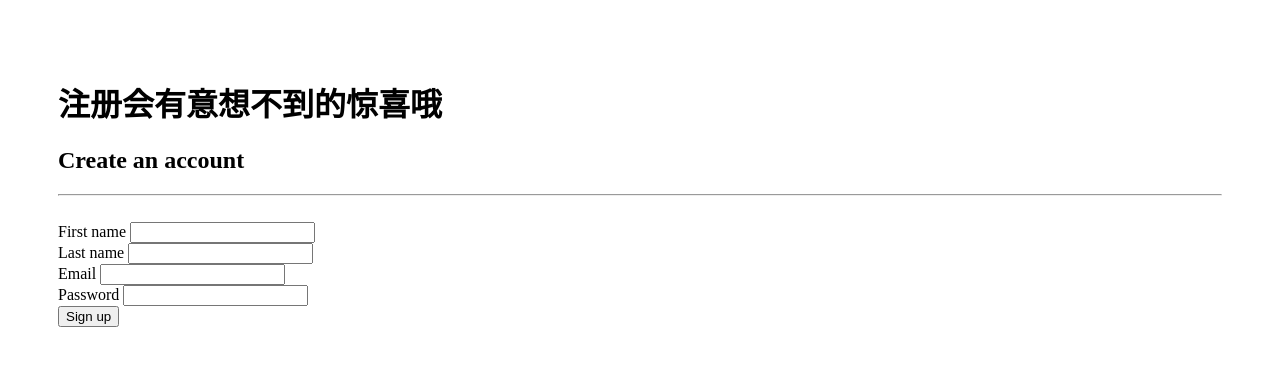
After one commit to xiaoqi-huang/Supernature, a Flask app: page /signup in a window 1280 px wide. The commit adds this page. Shown: the top 376 px of the page. Run offline with Flask 2, Linux system fonts and the light colour scheme.

Commit message:
login signup but doesn't work

```diff
--- /dev/null
+++ b/form.py
@@ -0,0 +1,14 @@
+from flask_wtf import Form
+from wtforms import StringField, PasswordField, SubmitField
+from wtforms.validators import DataRequired, Email, Length
+class SignupForm(Form):
+  first_name = StringField('First name', validators=[DataRequired("Please enter your first name.")])
+  last_name = StringField('Last name', validators=[DataRequired("Please enter your last name.")])
+  email = StringField('Email', validators=[DataRequired("Please enter your email address."), Email("Please enter your email address.")])
+  password = PasswordField('Password', validators=[DataRequired("Please enter a password."), Length(min=6, message="Passwords must be 6 characters or more.")])
+  submit = SubmitField('Sign up')
+
+class LoginForm(Form):
+  email = StringField('Email', validators=[DataRequired("Please enter your email address."), Email("Please enter your email address.")])
+  password = PasswordField('Password', validators=[DataRequired("Please enter a password.")])
+  submit = SubmitField("Sign in")
--- a/run.py
+++ b/run.py
@@ -1,13 +1,76 @@
-from flask import Flask, render_template
+from flask import Flask, render_template, request, session, redirect, url_for
+from models import db, User
+from form import SignupForm, LoginForm
+
 app = Flask(__name__)
 
+app.config['SQLALCHEMY_DATABASE_URI'] = 'postgresql://localhost/superusers'
+db.init_app(app)
+
+app.secret_key = "development-key"
+
 @app.route('/')
-def home():
+def index():
     return render_template('index.html')
 
 @app.route('/<page_name>')
 def static_file(page_name):
     return render_template('{page_name}.html'.format(page_name=page_name))
 
+@app.route('/signup', methods=['GET', 'POST'])
+def signup():
+    if 'email' in session:
+      return redirect(url_for('home'))
+
+    form = SignupForm()
+
+    if request.method == 'POST':
+        if form.validate() == False:
+            return render_template('signup.html', form=form)
+        else:
+            newuser=User(form.first_name.data, form.last_name.data, form.email.data, form.password.data)
+            db.session.add(newuser)
+            db.session.commit()
+
+            session['email'] = newuser.email
+            return redirect(url_for('home'))
+
+    elif request.method == 'GET':
+        return render_template('signup.html', form=form)
+
+@app.route('/login', methods=['GET', 'POST'])
+def login():
+    if 'email' in session:
+        return redirect(url_for('home'))
+    form = LoginForm()
+    if request.method == 'POST':
+        if form.validate() == False:
+            return render_template('login.html', form=form)
+        else:
+            email = form.email.data
+            password = form.password.data
+
+            user = User.query.filter_by(email=email).first()
+            if user is not None and user.check_password(password):
+                session['emial'] = form.email.data
+                return redirect(url_for('home'))
+            else:
+                return redirect(url_for('login'))
+    elif request.method == 'GET':
+      return render_template('login.html', form=form)
+@app.route('/logout')
+def logout():
+    session.pop('email', None)
+    return redirect(url_for('index'))
+
+#do not have home now
+@app.route("/home", methods=["GET", "POST"])
+def home():
+  if 'email' not in session:
+    return redirect(url_for('login'))
+
+  return render_template("home.html")
+
+
 if __name__ == '__main__':
     app.run(host='0.0.0.0', threaded=True, debug=True)
--- a/templates/index.html
+++ b/templates/index.html
@@ -14,6 +14,8 @@
 	<div class="header">
 		<a href="/index"><img src="./../static/images/icon.png" class="icon"></a>
 		<ul>
+			<li><a href="/login">LOGIN</a></li>
+			<li><a href="/signup">REGISTER</a></li>
 			<li><a href="/photo">PHOTO</a></li>
 			<li><a href="/video">VIDEO</a></li>
 			<li><a href="/beat-beans">GAME</a></li>
--- /dev/null
+++ b/templates/signup.html
@@ -0,0 +1,69 @@
+<!DOCTYPE html>
+<html>
+	<body>
+		<main class='container signup-section'style="padding: 50px">
+			<div class="section_content">
+				<h1>注册会有意想不到的惊喜哦</h1>
+				<h2>Create an account</h2>
+				<hr/>
+				<br/>
+            	<div>
+					<form method="POST" action="/signup">
+			          {{ form.hidden_tag() }}
+
+			          <div class="form-group">
+			            {{ form.first_name.label }}
+
+			            {% if form.first_name.errors %}
+			              {% for error in form.first_name.errors %}
+			                <p class="error-message">{{ error }}</p>
+			              {% endfor %}
+			            {% endif %}
+
+			            {{ form.first_name }}
+			          </div>
+
+			          <div class="form-group">
+			            {{ form.last_name.label }}
+
+			            {% if form.last_name.errors %}
+			              {% for error in form.last_name.errors %}
+			                <p class="error-message">{{ error }}</p>
+			              {% endfor %}
+			            {% endif %}
+
+			            {{ form.last_name }}
+			          </div>
+
+			          <div class="form-group">
+			            {{ form.email.label }}
+
+			            {% if form.email.errors %}
+			              {% for error in form.email.errors %}
+			                <p class="error-message">{{ error }}</p>
+			              {% endfor %}
+			            {% endif %}
+
+			            {{ form.email }}
+			          </div>
+
+			          <div class="form-group">
+			            {{ form.password.label }}
+
+			            {% if form.password.errors %}
+			              {% for error in form.password.errors %}
+			                <p class="error-message">{{ error }}</p>
+			              {% endfor %}
+			            {% endif %}
+
+			            {{ form.password }}
+			          </div>
+
+			          {{ form.submit(class="btn-primary") }}
+			        </form>
+            	</div>
+			</div>
+		</main>
+	</body>
+
+</html>
```
Also changed, not shown: models.py (added, +23 -0 lines), templates/home.html (added, +42 -0 lines), templates/login.html (added, +29 -0 lines), templates/register.html (deleted, +0 -24 lines), 4 other files.
